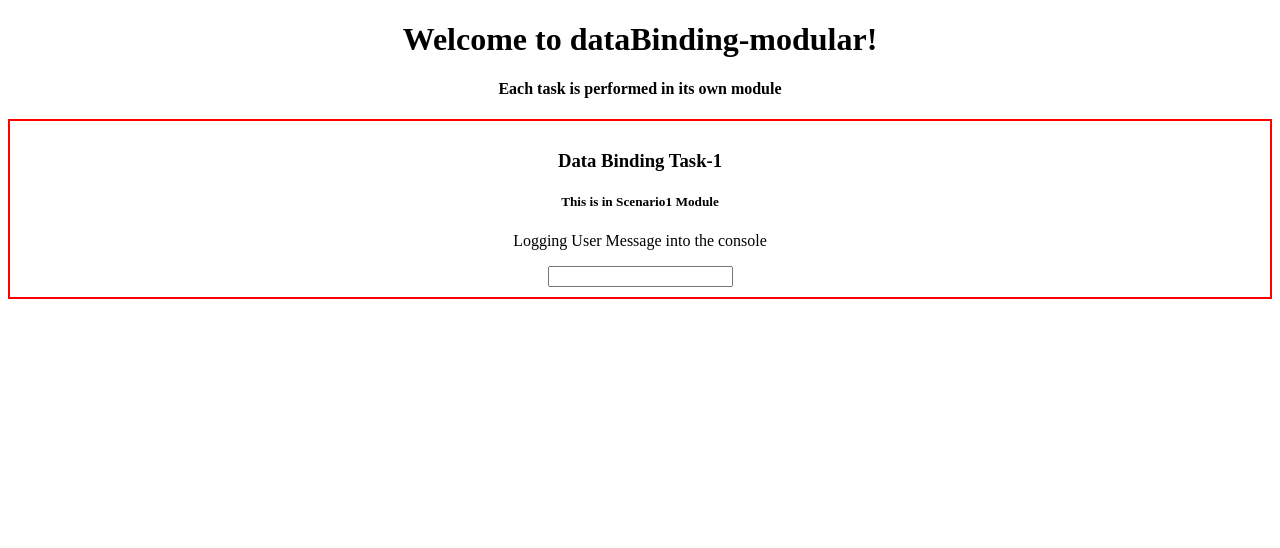
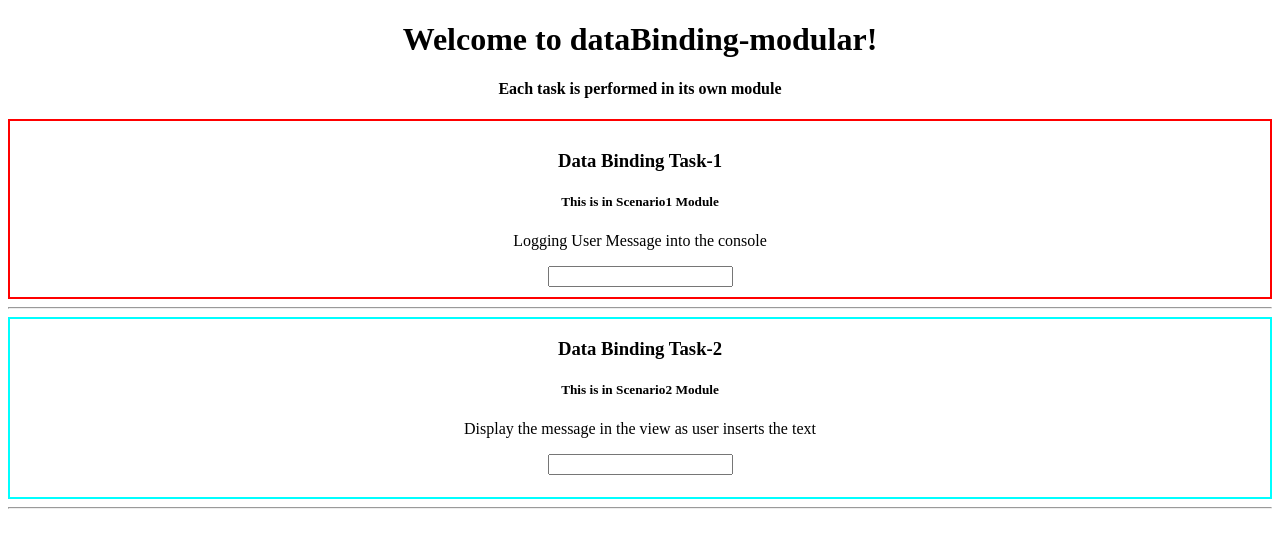
Before and after one commit to chandravarma-bantupalli/angular-dataBinding-modular, an Angular app: page / in a window 1280 px wide. Shown: the top 548 px of the page. Built offline with nearby package versions, Linux system fonts and the light colour scheme.

Commit message:
completed task 2 : to display the entered text in the view at the same time

```diff
--- a/src/app/app.component.html
+++ b/src/app/app.component.html
@@ -7,4 +7,7 @@
 </div>
 
 <app-task-one></app-task-one>
+<hr>
+<app-task-two></app-task-two>
+<hr>
 <router-outlet></router-outlet>
--- a/src/app/app.module.ts
+++ b/src/app/app.module.ts
@@ -4,6 +4,7 @@ import { NgModule } from '@angular/core';
 import { AppRoutingModule } from './app-routing.module';
 import { AppComponent } from './app.component';
 import { Scenario1Module } from './scenario1/scenario1.module';
+import { Scenario2Module } from './scenario2/scenario2.module';
 
 @NgModule({
   declarations: [
@@ -12,7 +13,8 @@ import { Scenario1Module } from './scenario1/scenario1.module';
   imports: [
     BrowserModule,
     AppRoutingModule,
-    Scenario1Module
+    Scenario1Module,
+    Scenario2Module
   ],
   providers: [],
   bootstrap: [AppComponent]
--- /dev/null
+++ b/src/app/scenario2/task-two/task-two.component.css
@@ -0,0 +1,4 @@
+div{
+    border: 2px solid cyan;
+    text-align: center;
+}
--- /dev/null
+++ b/src/app/scenario2/task-two/task-two.component.html
@@ -0,0 +1,11 @@
+
+<div>
+    <h3>Data Binding Task-2</h3>
+    <h5>This is in Scenario2 Module</h5>
+    <p>Display the message in the view as user inserts the text</p>
+
+    <section>
+        <input [(ngModel)]="userText" type="text">
+        <h4> {{userText}} </h4>
+    </section>
+</div>
--- /dev/null
+++ b/src/app/scenario2/task-two/task-two.component.ts
@@ -0,0 +1,16 @@
+import { Component, OnInit } from '@angular/core';
+
+@Component({
+  selector: 'app-task-two',
+  templateUrl: './task-two.component.html',
+  styleUrls: ['./task-two.component.css']
+})
+export class TaskTwoComponent implements OnInit {
+
+  public userText = '';
+  constructor() { }
+
+  ngOnInit() {
+  }
+
+}
```
Also changed, not shown: src/app/scenario2/scenario2.module.ts (+7 -3 lines), 1 other file (tests, documents, lock files or other folders).
